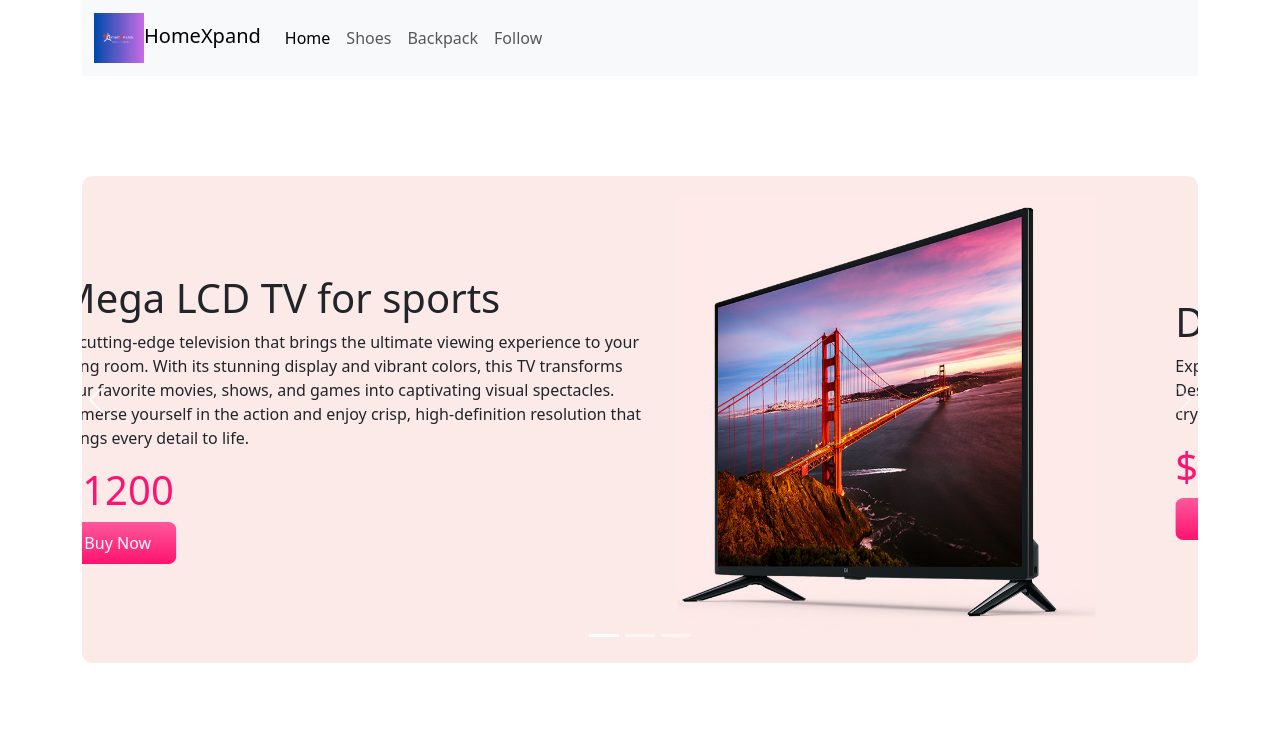
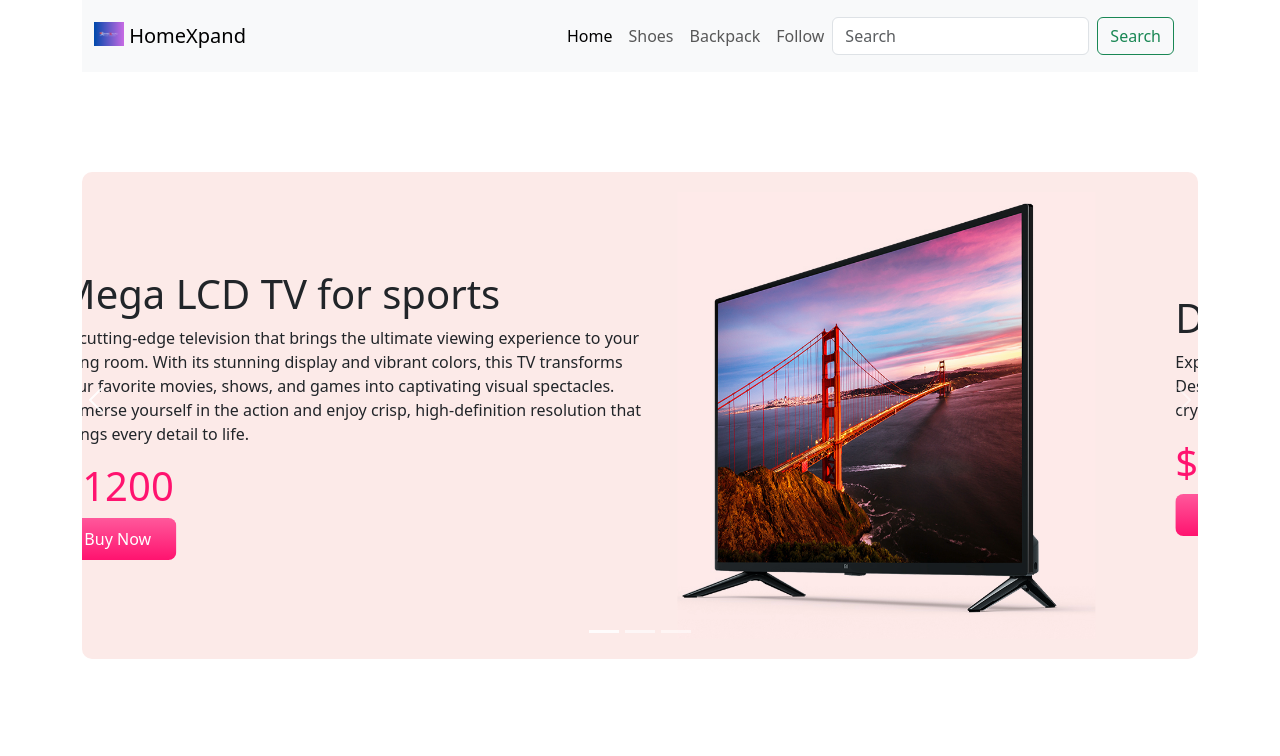
Before and after one commit to alriad56/HomeXpand, a plain HTML site: page index.html in a window 1280 px wide. Shown: the top 756 px of the page. Drawn offline with nearby package versions, Linux system fonts and the light colour scheme.

Commit message:
HomeXpand rewrite done

```diff
--- a/index.html
+++ b/index.html
@@ -12,14 +12,20 @@
 </head>
 <body>
   <div class="container">
+    <nav class="navbar bg-body-tertiary">
+      <div class="container-fluid">
+        <a class="navbar-brand" href="#">
+          <img src="/images/HomeXpand(11).png" alt="Logo" width="30" height="24" class="d-inline-block align-text-top">
+          HomeXpand
+        </a>
         <nav class="navbar navbar-expand-lg bg-body-tertiary">
           <div class="container-fluid">
-          <a class="navbar-brand" href="#"> <img  src="images/HomeXpand(11).png" width="50px " alt="">HomeXpand </a>
-          <button class="navbar-toggler" type="button" data-bs-toggle="collapse" data-bs-target="#navbarNav" aria-controls="navbarNav" aria-expanded="false" aria-label="Toggle navigation">
+            <a class="navbar-brand" href="#"></a>
+            <button class="navbar-toggler" type="button" data-bs-toggle="collapse" data-bs-target="#navbarSupportedContent" aria-controls="navbarSupportedContent" aria-expanded="false" aria-label="Toggle navigation">
               <span class="navbar-toggler-icon"></span>
             </button>
-          <div class="collapse navbar-collapse" id="navbarNav">
-            <ul class="navbar-nav">
+            <div class="collapse navbar-collapse" id="navbarSupportedContent">
+              <ul class="navbar-nav me-auto mb-2 mb-lg-0">
                 <li class="nav-item">
                   <a class="nav-link active" aria-current="page" href="#Home">Home</a>
                 </li>
@@ -30,13 +36,23 @@
                   <a class="nav-link" href="#Backpack">Backpack</a>
                 </li>
                 <li class="nav-item">
-                <a class="nav-link " href="#Follow">Follow</a>
+                  <a class="nav-link" href="#Follow">Follow</a>
                 </li>
+
+
               </ul>
+              <form class="d-flex" role="search">
+                <input class="form-control me-2" type="search" placeholder="Search" aria-label="Search">
+                <button class="btn btn-outline-success" type="submit">Search</button>
+              </form>
             </div>
           </div>
         </nav>
       </div>
+    </nav>
+
+  </div>
+
 <div class="container">
   <div id="carouselExampleCaptions" class="carousel slide orange-bg" data-bs-ride="carousel">
     <div class="carousel-indicators">
```
Lines whose indentation alone changed are shown as unchanged.
